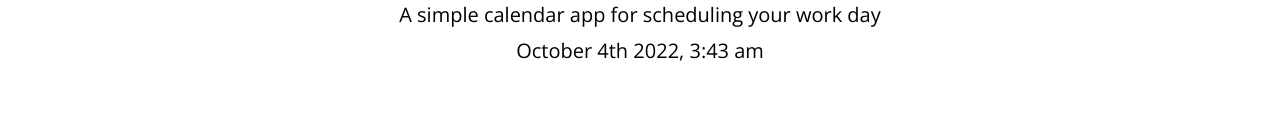
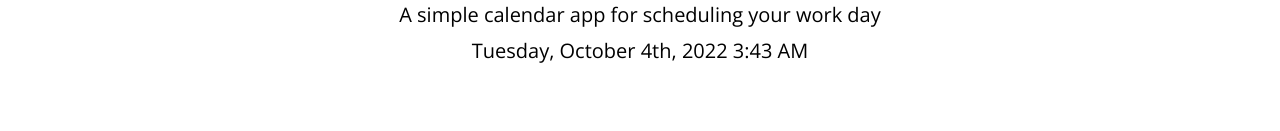
Before and after one commit to PechMV/work-day-schedular, a plain HTML site: page index.html in a window 1280 px wide. Shown: the part 153-284 px from the top of the page. Drawn offline with nearby package versions, Linux system fonts and the light colour scheme.

Commit message:
modified html and js files

```diff
--- a/script.js
+++ b/script.js
@@ -1,4 +1,4 @@
-var currentDate = moment().format('MMMM Do YYYY, h:mm a');
+var currentDate = moment().format('dddd, MMMM Do, YYYY h:mm A');
 var currentHour = moment().format('h a');
 var currentDateEl = document.querySelector("#currentDay");
 var dateElSelector = document.querySelector;(".lead");
```
Also changed, not shown: index.html (line endings or trailing spaces).
